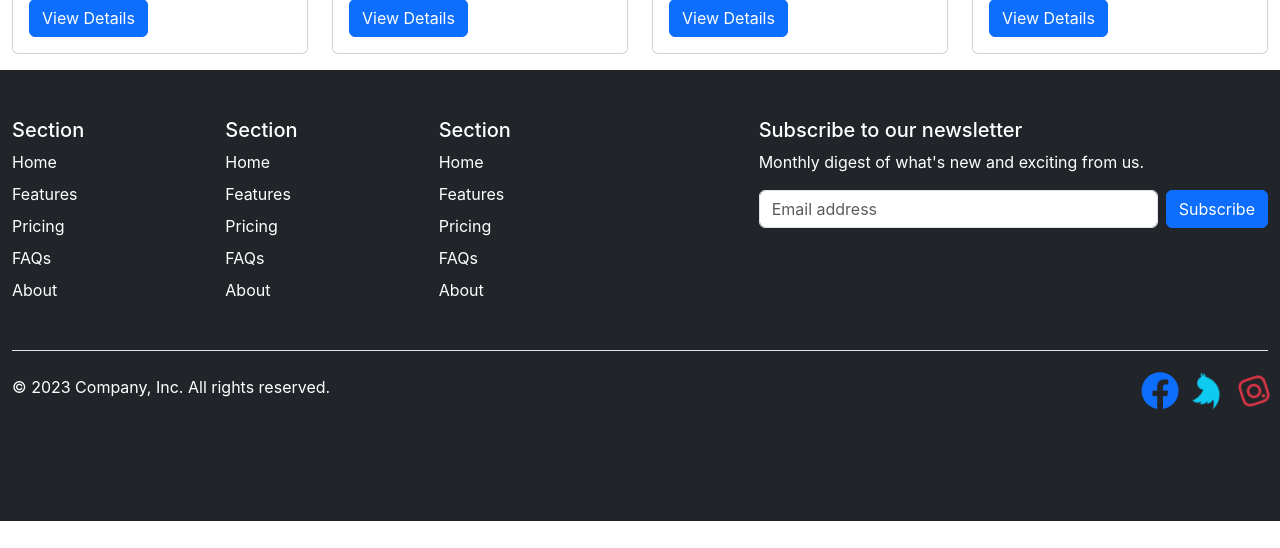
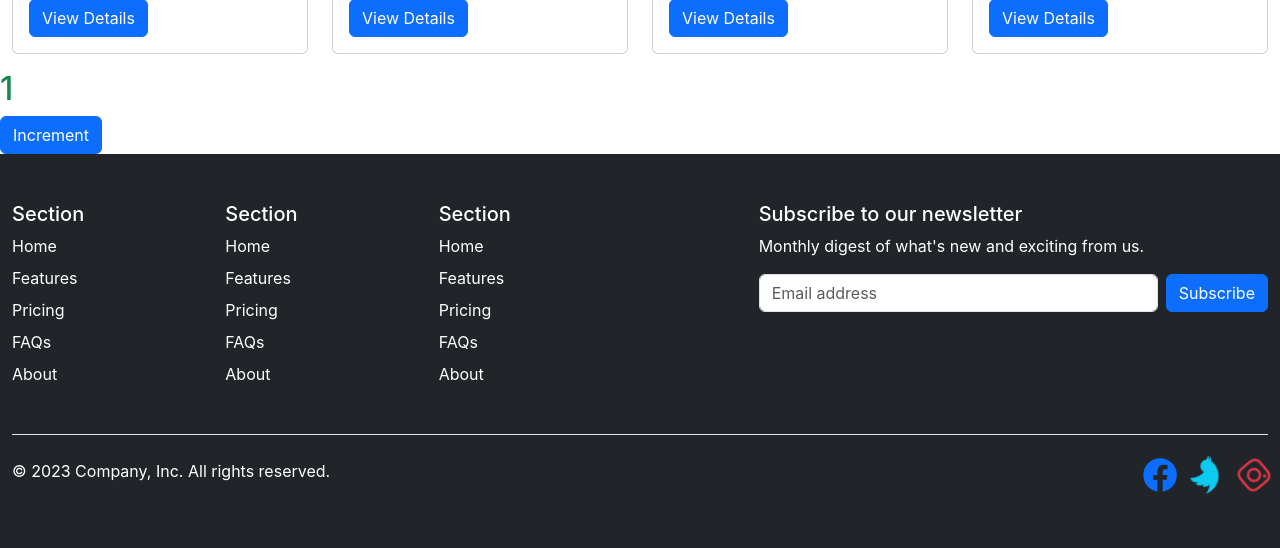
Before and after one commit to Aaryash-Shakya/ecommerce-website-react, a React (Create React App) app: page / in a window 1280 px wide. Shown: the part 864-1412 px from the top of the page. Before the commit the page ends 1385 px from the top, so only its background shows below. Built offline with nearby package versions, Linux system fonts and the light colour scheme.

Commit message:
tailwindcss, hooks and useState

```diff
--- a/package.json
+++ b/package.json
@@ -35,5 +35,8 @@
       "last 1 firefox version",
       "last 1 safari version"
     ]
+  },
+  "devDependencies": {
+    "tailwindcss": "^3.3.2"
   }
 }
--- a/src/components/Header.jsx
+++ b/src/components/Header.jsx
@@ -19,8 +19,8 @@ const Header = () => {
                     </ul>
 
                     <div className="col-md-3 text-end">
-                        <button type="button" className="btn btn-outline-primary me-2">Login</button>
-                        <button type="button" className="btn btn-primary">Sign-up</button>
+                        <Link to="/login" className="btn btn-outline-primary me-2">Login</Link>
+                        <Link to="/signup" className="btn btn-primary">Sign-up</Link>
                     </div>
                 </header>
             </div>
--- /dev/null
+++ b/src/hooks/IncrementDecrement.jsx
@@ -0,0 +1,35 @@
+import React, { useState } from "react";
+
+const IncrementDecrement = () => {
+  const [num, setNum] = useState(1);
+  const incrementFunc = () => {
+    setNum(num + 1);
+  };
+  // const decrementFunc = () => {
+  //     setNum(num-1)
+  // }
+  return (
+    <>
+      <h2 className="text-success">{num}</h2>
+      {
+        num<=10 &&
+        <button className="btn btn-primary" onClick={incrementFunc}>
+          Increment
+        </button>
+      }
+      &nbsp;&nbsp;&nbsp;
+      {num > 1 && (
+        //<button className="btn btn-danger" onClick={decrementFunc}>
+        <button
+          className="btn btn-danger"
+          id="decrementBtn"
+          onClick={() => setNum(num - 1)}
+        >
+          Decrement
+        </button>
+      )}
+    </>
+  );
+};
+
+export default IncrementDecrement;
--- a/src/index.css
+++ b/src/index.css
@@ -1,3 +1,7 @@
+/* @tailwind base;
+@tailwind components;
+@tailwind utilities; */
+
 body {
   margin: 0;
   font-family: -apple-system, BlinkMacSystemFont, 'Segoe UI', 'Roboto', 'Oxygen',
--- a/src/pages/HomePage.jsx
+++ b/src/pages/HomePage.jsx
@@ -1,12 +1,14 @@
 import React from 'react'
 import Carousel from '../components/Carousel'
 import Cards from '../components/Cards'
+import IncrementDecrement from '../hooks/IncrementDecrement'
 
 const HomePage = () => {
   return (
     <>
         <Carousel/>
         <Cards/>
+        <IncrementDecrement/>
     </>
   )
 }
--- /dev/null
+++ b/tailwind.config.js
@@ -0,0 +1,10 @@
+/** @type {import('tailwindcss').Config} */
+module.exports = {
+  content: [
+    "./src/**/*.{js,jsx,ts,tsx}",
+  ],
+  theme: {
+    extend: {},
+  },
+  plugins: [],
+}
```
Also changed, not shown: 1 other file (tests, documents, lock files or other folders).
